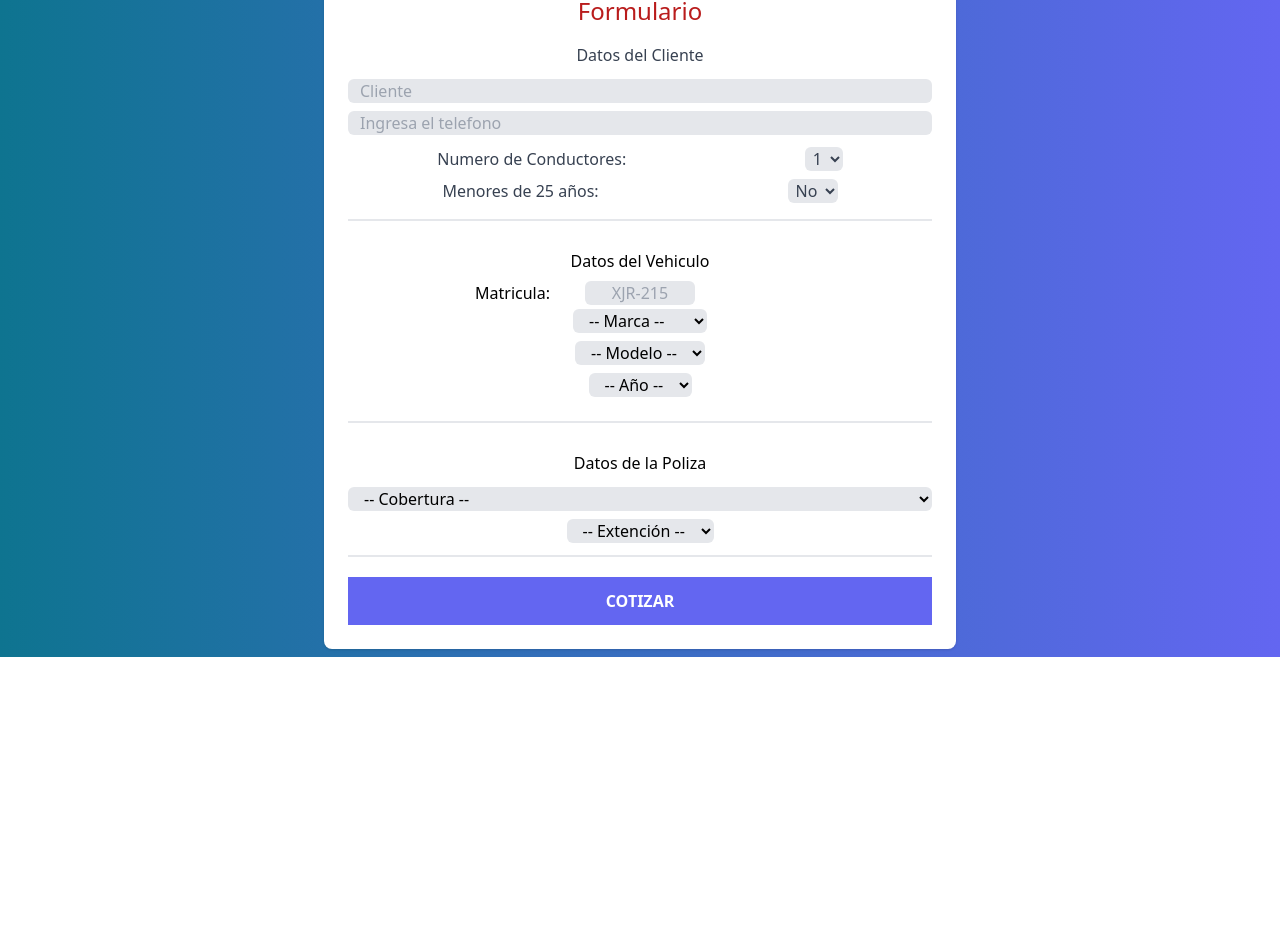
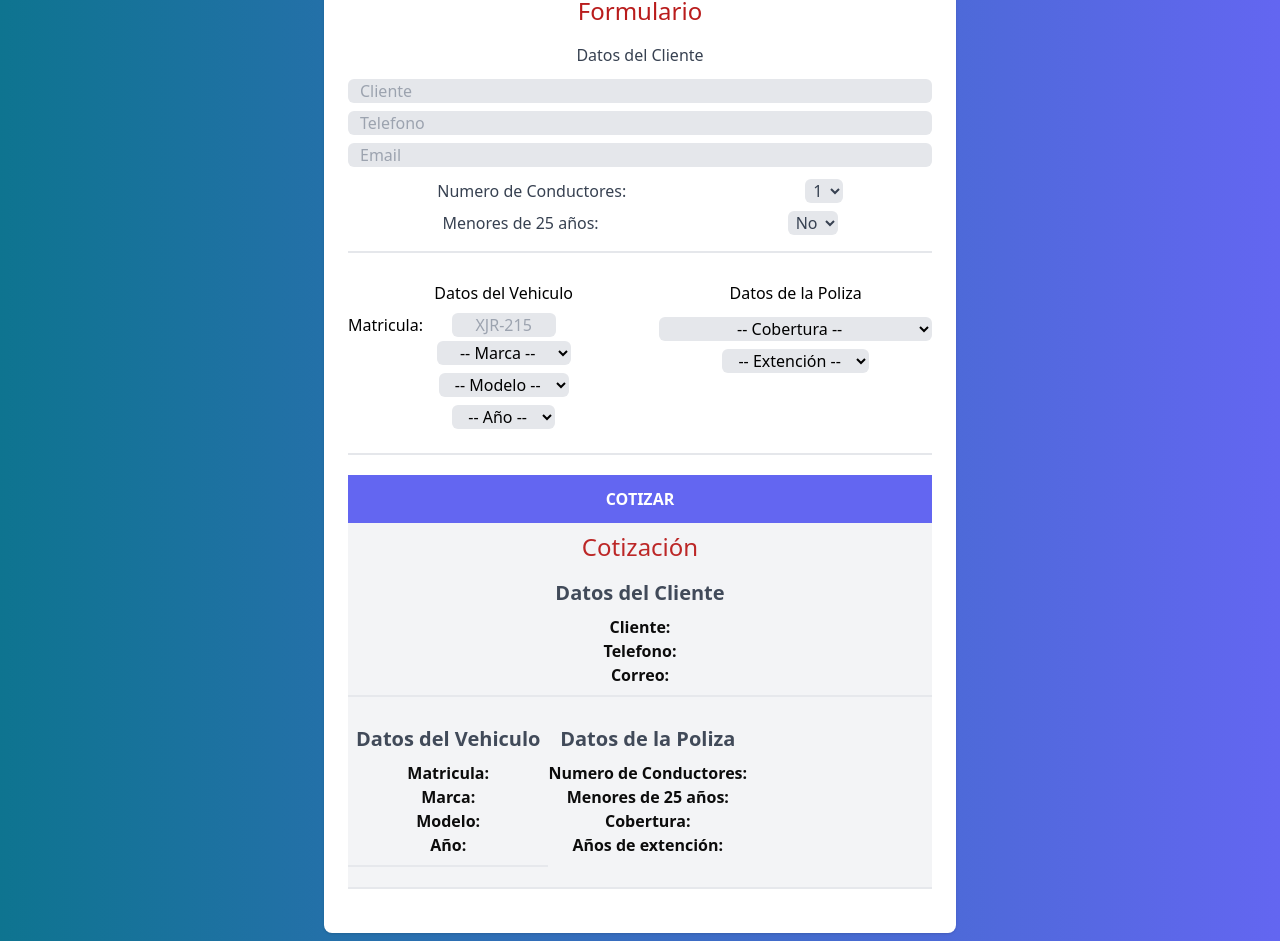
Before and after one commit to Luis1Gonzalez/auto-seguro, a React (Vite) app: page / in a window 1280 px wide. Shown: the part 193-1134 px from the top of the page. Before the commit the page ends 850 px from the top, so only its background shows below. Built offline with nearby package versions, Linux system fonts and the light colour scheme.

Commit message:
agregando modal

```diff
--- a/src/components/AutoSeguro.jsx
+++ b/src/components/AutoSeguro.jsx
@@ -1,4 +1,5 @@
 import Form from "./Form"
+import Modal from "./Modal"
 
 
 export default function AutoSeguro() {
@@ -10,6 +11,7 @@ export default function AutoSeguro() {
         </header>
         <main className='bg-white md:w-2/3 lg:w-2/4 mx-auto shadow rounded-lg p-6'>
             <Form />
+            <Modal />
         </main>
         </>
     )
--- a/src/components/Form.jsx
+++ b/src/components/Form.jsx
@@ -1,10 +1,10 @@
 import { useEffect, useState } from 'react'
-import { brands, cars, years, type, timeContract } from '../data/options'
+import { brands, cars, years, type, timeContract, driverQuantity, countMinor } from '../data/options'
 import useQuotation from '../hooks/useQuotation'
 
 export default function Form() {
 
-    const { data, handleChangeData, CalculatedInsurance } = useQuotation()
+    const { data, handleChangeData, CalculatedInsurance, modal, setModal } = useQuotation()
     const [filtering, setFiltering] = useState([])
 
     const filtered = data.brand
@@ -21,9 +21,10 @@ export default function Form() {
             return
         }
         CalculatedInsurance()
+        setModal(true)
     }
 
-// console.log(timeContract)
+    console.log(modal)
     return (
         <form onSubmit={handleSubmit}>
             <h3 className='text-center py-2 text-2xl text-red-700'>Formulario</h3>
@@ -32,64 +33,69 @@ export default function Form() {
                 <p className='text-center p-2 text-gray-700'>Datos del Cliente</p>
 
                 <div className='flex flex-col items-center'>
-                    <input type="text" placeholder='Cliente' className='border-black   w-[100%] rounded-md my-1 px-3 bg-gray-200' />
-                    <input type="cel" pattern="[0-9]{9}" placeholder="Ingresa el telefono" className='border-black w-[100%] rounded-md my-1 px-3 bg-gray-200' />
+                    <input type="text" name='name' placeholder='Cliente' value={data.name} required className='border-black   w-[100%] rounded-md my-1 px-3 bg-gray-200' onChange={e => handleChangeData(e)} />
+                    <input type="tel" name='phone' required placeholder="Telefono" value={data.phone} className='border-black w-[100%] rounded-md my-1 px-3 bg-gray-200' onChange={e => handleChangeData(e)} />
+                    <input type="mail" name='email' size="30" required placeholder="Email" value={data.email} className='border-black w-[100%] rounded-md my-1 px-3 bg-gray-200' onChange={e => handleChangeData(e)} />
                 </div>
 
                 <div className='my-2 text-gray-700 flex items-center justify-around'>
                     <label htmlFor="driverNumber">Numero de Conductores:</label>
-                    <select name="" id="driverNumber" className='px-1 rounded-md bg-gray-200'>
-                        <option value="1">1</option>
-                        <option value="2">2</option>
-                        <option value="3">3</option>
-                        <option value="4">4</option>
+                    <select name="drivers" id="driverNumber" className='px-1 rounded-md bg-gray-200 text-center' value={data.drivers} onChange={e => handleChangeData(e)}>
+                        {driverQuantity.map(driver => (
+                            <option className='text-red-500' key={driver.id} value={driver.drivers}>
+                                {driver.drivers}
+                            </option>
+                        ))}
                     </select>
                 </div>
 
                 <div className='mt-2 mb-4 text-gray-700 flex items-center justify-around'>
                     <label htmlFor="driver25">Menores de 25 años:</label>
-                    <select name="" id="driver25" className='px-1 rounded-md bg-gray-200'>
-                        <option value="1">No</option>
-                        <option value="2">Si</option>
+                    <select name="minor" id="driver25" className='px-1 rounded-md bg-gray-200 text-center' value={data.minor} onChange={e => handleChangeData(e)}>
+                        {countMinor.map(menor => (
+                            <option className='text-red-500' key={menor.id} value={menor.minors}>
+                                {menor.minors}
+                            </option>
+                        ))}
                     </select>
                 </div>
 
             </div>
 
             {/* =========================================================================== */}
-
+            <div className='flex flex-col sm:flex-row'>
                 <div className='flex flex-col items-center pb-2 border-b-2 mb-5'>
                     <p className=' p-2'>Datos del Vehiculo</p>
 
                     <div className='flex items-center'>
                         <p className='w-1/3'>Matricula:</p>
-                    <input type="text" placeholder='XJR-215' className='px-3 rounded-md bg-gray-200 w-1/3 text-center uppercase' />
+                        <input type="text" placeholder='XJR-215'  value={data.matricula} className='px-3 rounded-md bg-gray-200 w-1/3 text-center uppercase' name='matricula' onChange={e => handleChangeData(e)}/>
                     </div>
-                <select className='px-3 rounded-md bg-gray-200 my-1' value={data.brand} name='brand' onChange={e => handleChangeData(e)}>
+                    <select className='px-3 rounded-md bg-gray-200 my-1 text-center' value={data.brand} name='brand' onChange={e => handleChangeData(e)}>
                         <option value="">-- Marca --</option>
 
                         {brands.map(brand => (
-                        <option key={brand.id} value={brand.marca}>
+                            <option className='text-red-500' key={brand.id} value={brand.marca}>
                                 {brand.marca}
                             </option>
                         ))}
                     </select>
 
-                <select className='px-3 rounded-md bg-gray-200 my-1' value={data.model} name='model' onChange={e => handleChangeData(e)}>
+                    <select className='px-3 rounded-md bg-gray-200 my-1 text-center' value={data.model} name='model' onChange={e => handleChangeData(e)}>
                         <option value="">-- Modelo --</option>
 
                         {filtering.map(filtered => (
-                        <option key={filtered.id} value={filtered.modelo}>
+                            <option className='text-red-500' key={filtered.id} value={filtered.modelo}>
                                 {filtered.modelo}
                             </option>
                         ))}
                     </select>
 
-                <select className='px-3 rounded-md bg-gray-200 my-1 mb-4' value={data.year} name='year' onChange={e => handleChangeData(e)}>
+                    <select className='px-3 rounded-md bg-gray-200 my-1 mb-4 text-center' value={data.year} name='year' onChange={e => handleChangeData(e)}>
                         <option value="">-- Año --</option>
 
                         {years.map(year => (
-                        <option key={year} value={year}>
+                            <option className='text-red-500' key={year} value={year}>
                                 {year}
                             </option>
                         ))}
@@ -97,23 +103,25 @@ export default function Form() {
 
                 </div>
 
+                {/* =========================================================================== */}
+
                 <div className='flex flex-col items-center pb-2 border-b-2 mb-5'>
                     <p className=' p-2'>Datos de la Poliza</p>
 
-                <select className='px-3 rounded-md bg-gray-200 my-1 w-[100%]' value={data.type} name='type' onChange={e => handleChangeData(e)}>
+                    <select className='px-3 rounded-md bg-gray-200 my-1 w-[100%] text-center' value={data.type} name='type' onChange={e => handleChangeData(e)}>
                         <option value="">-- Cobertura --</option>
 
                         {type.map(typ => (
-                        <option key={typ.id} value={typ.mode}>
+                            <option className='text-red-500' key={typ.id} value={typ.mode}>
                                 {typ.mode}
                             </option>
                         ))}
                     </select>
 
-                <select className='px-3 rounded-md bg-gray-200 my-1' value={data.time} name='time' onChange={e => handleChangeData(e)}>
+                    <select className='px-3 rounded-md bg-gray-200 my-1 text-center' value={data.time} name='time' onChange={e => handleChangeData(e)}>
                         <option value="">-- Extención --</option>
                         {timeContract.map(time => (
-                        <option key={time.id} value={time.time}>
+                            <option className='text-red-500' key={time.id} value={time.time}>
                                 {time.time}
                             </option>
                         ))}
@@ -121,7 +129,7 @@ export default function Form() {
                     </select>
 
                 </div>
-
+            </div>
             <input type="submit" className='w-full bg-indigo-500 hover:bg-indigo-600 transition-colors text-white cursor-pointer p-3 uppercase font-bold' value='cotizar' />
 
         </form>
--- /dev/null
+++ b/src/components/Modal.jsx
@@ -0,0 +1,58 @@
+import useQuotation from '../hooks/useQuotation'
+import CloseBtn from '../assets/cerrar.svg'
+
+export default function Modal() {
+
+const { data } = useQuotation()
+console.log(data)
+
+  return (
+    <div className='bg-gray-100 opacity-95'>
+        {/* <div className='absolute right-6 top-6 w-6 h-6'>
+                <img src={CloseBtn} alt="boton cerrar modal" />
+            </div> */}
+        <h3 className='text-center py-2 text-2xl text-red-700'>Cotización</h3>
+
+        <div className='border-b-2 mb-5'>
+                <p className='text-center p-2 text-xl font-bold text-gray-700'>Datos del Cliente</p>
+
+                <div className='flex flex-col items-center border-b-2 mb-5  pb-2'>
+                    <p className='text-black font-semibold'>Cliente: <span className='text-gray-600 font-semibold italic'>{data.name}</span></p>
+                    <p className='text-black font-semibold'>Telefono: <span className='text-gray-600 font-semibold italic'>{data.phone}</span></p>
+                    <p className='text-black font-semibold'>Correo: <span className='text-gray-600 font-semibold italic'>{data.email}</span></p>
+                </div>
+
+                {/* =================================== */}
+
+                <div className='flex flex-col sm:flex-row'>
+                <div className='flex flex-col items-center pb-2 border-b-2 mb-5'>
+                    <p className='text-center p-2 text-xl font-bold text-gray-700'>Datos del Vehiculo</p>
+
+                    <div className='flex items-center'>
+                    <p className='text-black font-semibold'>Matricula: <span className='text-gray-600 font-semibold italic'>{data.matricula}</span></p>
+
+                    </div>
+                    <p className='text-black font-semibold'>Marca: <span className='text-gray-600 font-semibold italic'>{data.brand}</span></p>
+                    <p className='text-black font-semibold'>Modelo: <span className='text-gray-600 font-semibold italic'>{data.model}</span></p>
+                    <p className='text-black font-semibold'>Año: <span className='text-gray-600 font-semibold italic'>{data.year}</span></p>
+                </div>
+
+                {/* =========================================================================== */}
+
+                <div className='flex flex-col items-center pb-2'>
+                    <p  className='text-center p-2 text-xl font-bold text-gray-700'>Datos de la Poliza</p>
+
+                    <p className='text-black font-semibold'>Numero de Conductores: <span className='text-gray-600 font-semibold italic'>{data.drivers}</span></p>
+                    <p className='text-black font-semibold'>Menores de 25 años: <span className='text-gray-600 font-semibold italic'>{data.minor}</span></p>
+                    <p className='text-black font-semibold flex flex-wrap text-center'>Cobertura: <span className='text-gray-600 font-semibold italic'>{data.type}</span></p>
+                    <p className='text-black font-semibold'>Años de extención: <span className='text-gray-600 font-semibold italic'>{data.time}</span></p>
+
+                </div>
+            </div>
+
+
+            </div>
+
+    </div>
+  )
+}
--- a/src/context/CalculatorProvider.jsx
+++ b/src/context/CalculatorProvider.jsx
@@ -1,5 +1,5 @@
 import { createContext, useState } from "react"
-import { yearDifference, calculateCoverage, calculateOrigin, calculateTime } from '../helpers/index'
+import { yearDifference, calculateCoverage, calculateOrigin, calculateTime, calculateMinor } from '../helpers/index'
 import { cars } from '../data/options'
 
 const CalculatorContext = createContext()
@@ -12,8 +12,16 @@ const CalculatorProvider = ({ children }) => {
         model: '',
         year: '',
         type: '',
-        time: ''
+        time: '',
+        drivers: '',
+        minor: '',
+        name: '',
+        email: '',
+        phone: '',
+        matricula: ''
     })
+
+    const [modal, setModal] = useState(false)
 
     const handleChangeData = (e) => {
         setData({
@@ -22,9 +30,11 @@ const CalculatorProvider = ({ children }) => {
         })
     }
 
+
+
 const CalculatedInsurance = () => {
 
-let basicPrice = 2000;
+let basicPrice = 1000;
 console.log(basicPrice)
 
 //Obtener cuantos años tiene el carro
@@ -50,6 +60,9 @@ console.log(basicPrice)
 basicPrice -= calculateTime(data.time)
 console.log(basicPrice)
 
+//Calculando incremento por conductor menor de 25años
+basicPrice *= calculateMinor(data.minor)
+console.log(basicPrice)
 
 }
 
@@ -61,7 +74,9 @@ console.log(data)
             value={{
                 data,
                 handleChangeData,
-                CalculatedInsurance
+                CalculatedInsurance,
+                modal,
+                setModal
             }}>
             {children}
         </CalculatorContext.Provider>
--- a/src/data/options.js
+++ b/src/data/options.js
@@ -96,3 +96,17 @@ const timeContract = [
   {id:3, time: 3},
 ]
 export { timeContract }
+
+const driverQuantity = [
+  {id: 1, drivers: 1},
+  {id: 2, drivers: 2},
+  {id: 3, drivers: 3},
+  {id: 4, drivers: 4},
+]
+export { driverQuantity }
+
+const countMinor = [
+  {id: 1, minors: 'No'},
+  {id: 2, minors: 'Si'}
+]
+export { countMinor }
--- a/src/helpers/index.js
+++ b/src/helpers/index.js
@@ -7,41 +7,22 @@ export function calculateCoverage(type) {
 
   switch (type) {
     case "Todo riesgo":
-      increase = 1.5;
+      increase = 1.2;
       break;
     case "Todo riesgo con franquicia 150":
-      increase = 1.25;
+      increase = 1.16;
       break;
-    case "odo riesgo con franquicia 300":
-      increase = 1.2;
+    case "Todo riesgo con franquicia 300":
+      increase = 1.12;
       break;
     case "Daños a terceros":
-      increase = 1.15;
+      increase = 1.10;
       break;
     case "Daños a terceros, lunas y ruedas":
-      increase = 1.1;
+      increase = 1.08;
       break;
     case "Responsabilidad civil":
-      increase = 1.05;
-      break;
-    default:
-      break;
-  }
-  return increase;
-}
-
-export function calcularCoverageTime(time) {
-  let increase;
-
-  switch (time) {
-    case "1":
-      increase = 1.5;
-      break;
-    case "2":
-      increase = 1.3;
-      break;
-    case "3":
-      increase = 1.2;
+      increase = 1.06;
       break;
     default:
       break;
@@ -69,20 +50,37 @@ export function calculateOrigin(determinateOrigen) {
 }
 
 export function calculateTime(time) {
-  let timeCoverage;
+  let increase;
 
   switch (time) {
-    case "3":
-      timeCoverage = 1.1;
+    case "1":
+      increase = 0;
       break;
     case "2":
-      timeCoverage = 1.07;
+      increase = 1.1;
       break;
-    case "1":
-      timeCoverage = 1.05;
+    case "3":
+      increase = 1.20;
       break;
     default:
       break;
   }
-  return timeCoverage;
+  return increase;
 }
+
+export function calculateMinor(minor) {
+  let minorIs;
+
+  switch(minor) {
+    case "Si":
+    minorIs = 1.3;
+    break;
+    case "No":
+    minorIs = 0;
+    break;
+    default:
+      break;
+  }
+  return minorIs;
+
+}
```
Also changed, not shown: src/assets/cerrar.svg (added). Lines whose indentation alone changed are shown as unchanged.
